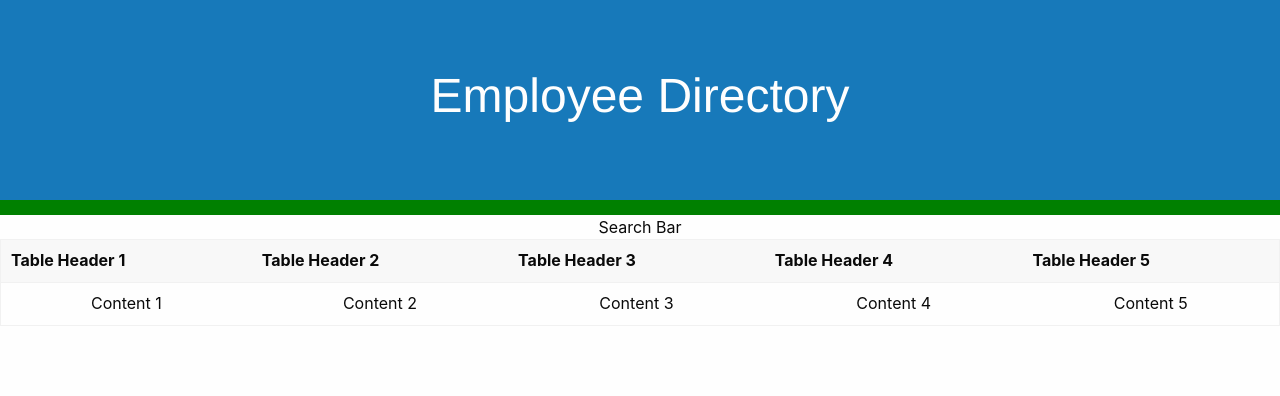
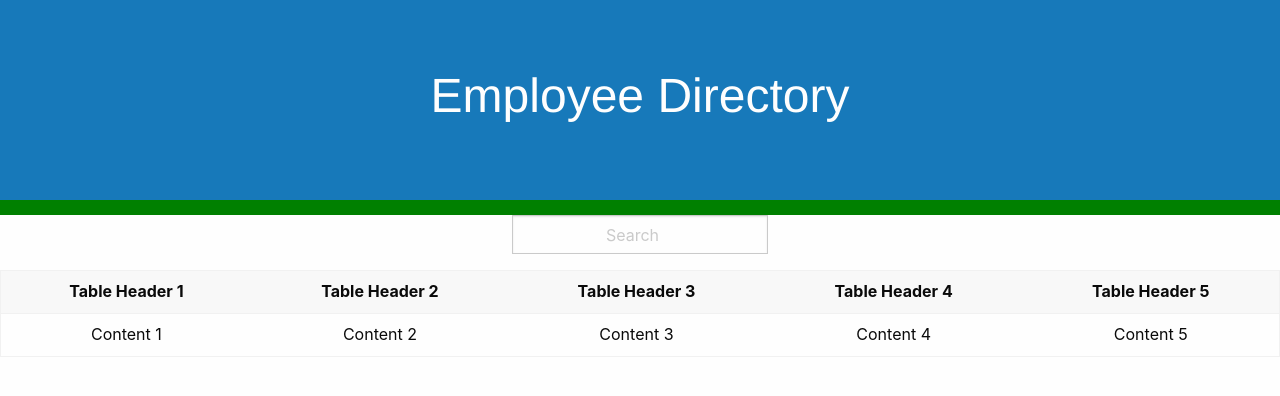
Before and after one commit to coleman-buffa/employee-directory, a React (Create React App) app in the folder employee-directory/: page / in a window 1280 px wide. Shown: the top 396 px of the page. Built offline with nearby package versions, Linux system fonts and the light colour scheme.

Commit message:
Additional styling of components.

```diff
--- a/employee-directory/src/components/search/search.css
+++ b/employee-directory/src/components/search/search.css
@@ -0,0 +1,9 @@
+.grid-x {
+  justify-content: center;
+}
+
+.searchBar {
+  text-align: center;
+  width: 20%;
+
+}
--- a/employee-directory/src/components/search/search.js
+++ b/employee-directory/src/components/search/search.js
@@ -3,9 +3,10 @@ import "./search.css";
 
 function Search() {
   return (
-    <div>
-      Search Bar
+    <div className="grid-x">
+      <input className="searchBar" type="search" placeholder="Search" />
     </div>
+
   );
 }
 
--- a/employee-directory/src/components/table/table.css
+++ b/employee-directory/src/components/table/table.css
@@ -0,0 +1,3 @@
+thead th {
+  text-align: center;
+}
--- a/employee-directory/src/components/table/table.js
+++ b/employee-directory/src/components/table/table.js
@@ -11,7 +11,6 @@ function Table() {
           <th>Table Header 3</th>
           <th>Table Header 4</th>
           <th>Table Header 5</th>
-
         </tr>
       </thead>
       <tbody>
```
